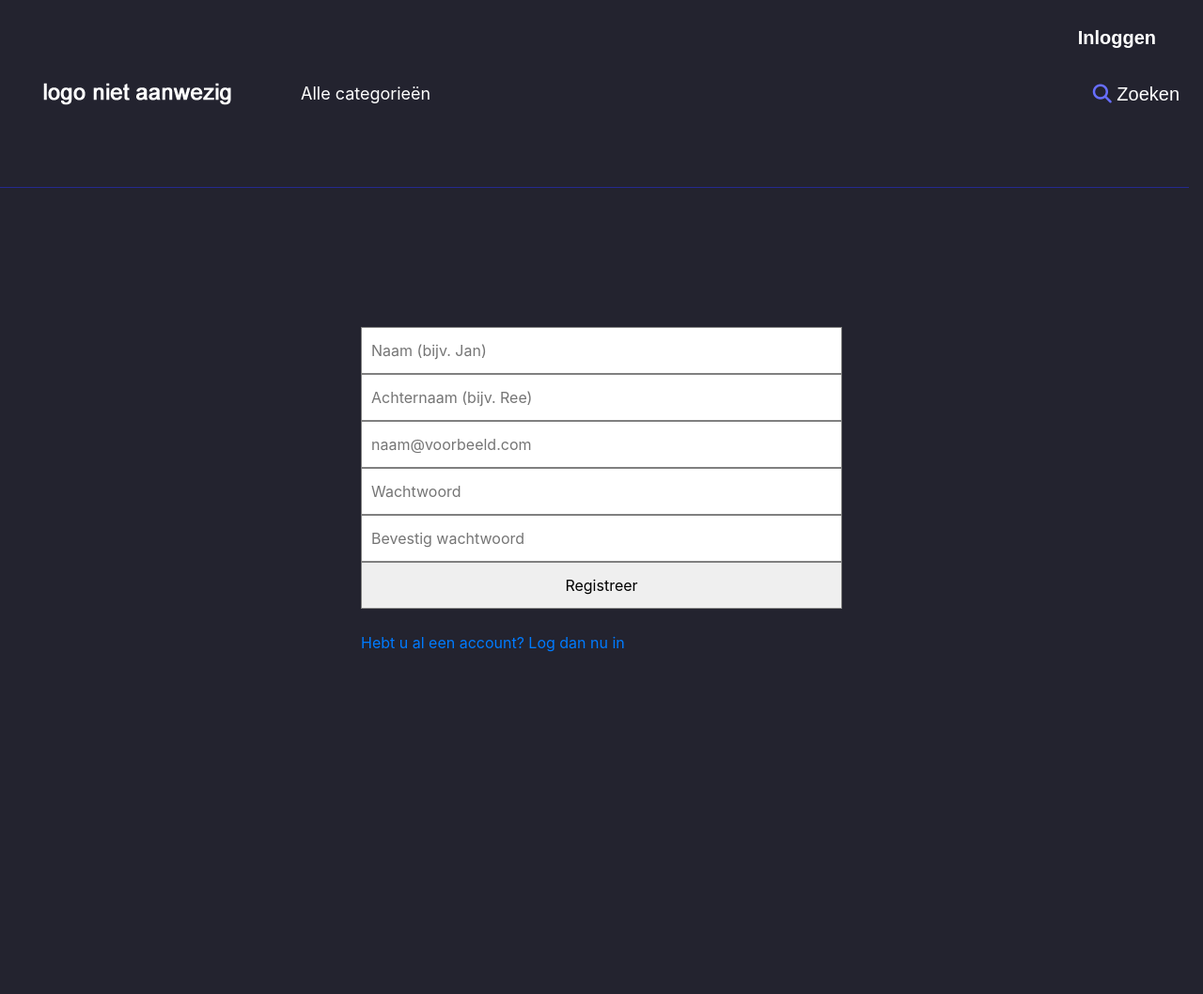
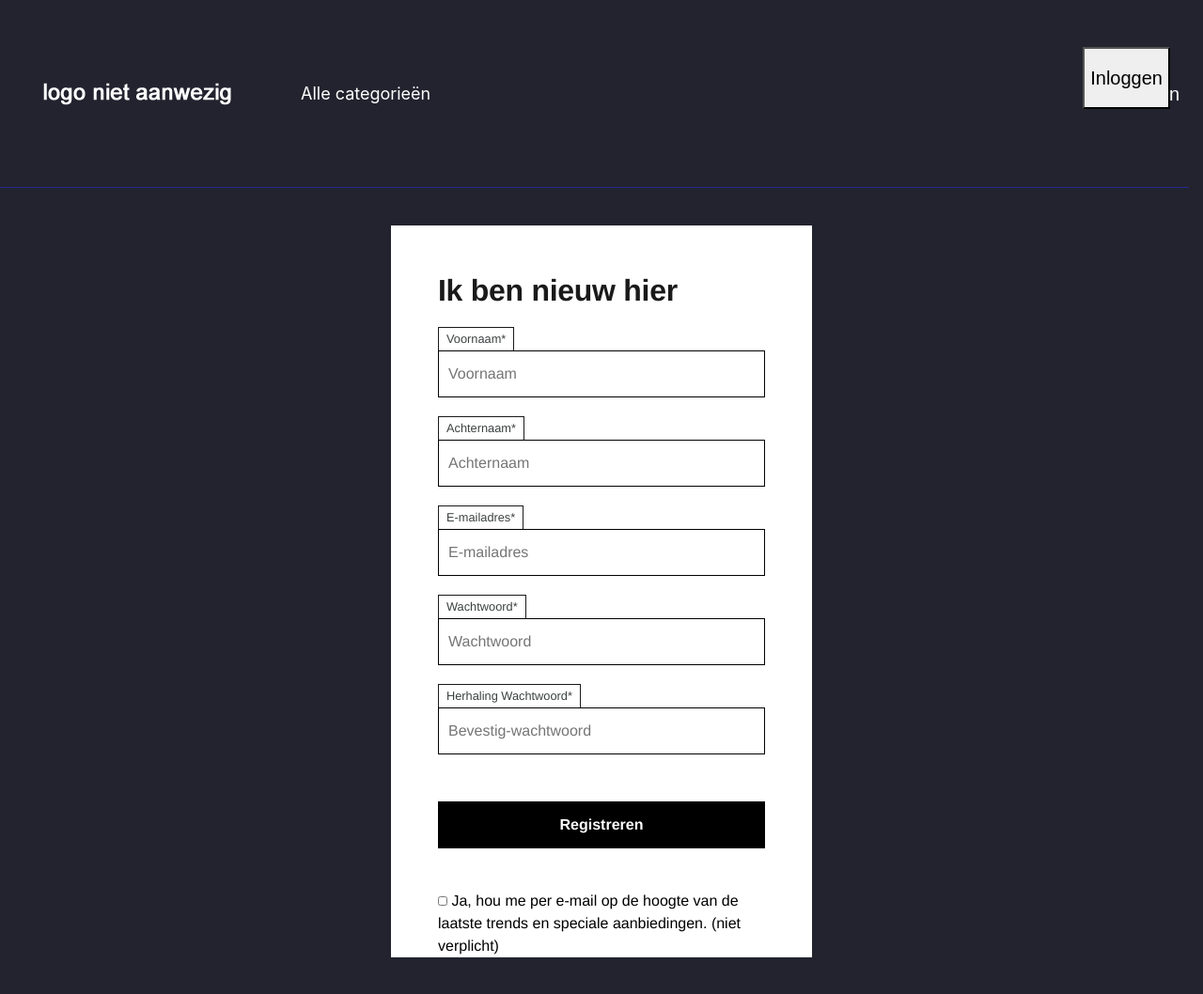
Before and after one commit to mareinvzx/nerdygadgets, a PHP site: page /registreer.php in a window 1280 px wide. Shown: the top 1058 px of the page at 94% size. Run offline with PHP 8.4, Linux system fonts and the light colour scheme; data that the repository does not hold is empty; some libraries are stand-ins or nearby versions; some web fonts are replaced.

Commit message:
login_register

```diff
--- a/Overlaystyles.css
+++ b/Overlaystyles.css
@@ -1,6 +1,6 @@
 body{
     background: #2d7185;
-    font-family: HelveticaNow,Helvetica,sans-serif;;
+    font-family: HelveticaNow,Helvetica,sans-serif;
 }
 .wrap{
 
@@ -165,3 +165,8 @@ i{
     position: center;
     bottom: 30px;
 }
+
+.login_header{
+    margin-top: 200px;
+    top: 20px;
+}
--- a/Public/CSS/Style.css
+++ b/Public/CSS/Style.css
@@ -76,13 +76,13 @@ ul#ul-class-navigation li {
 }
 ul#ul-class-login {
     right: 20px;
-    top: 20px;
+    top: 50px;
     z-index: 69;
-    line-height: 20px;
+    line-height: 60px;
     position: absolute;
 }
 ul#ul-class-login li {
-    color: white;
+    color: red;
     display: inline;
     font-family: pt-sans, sans-serif;
     font-size: 20px;
--- /dev/null
+++ b/Register.css
@@ -0,0 +1,55 @@
+.rgd{
+    font-family: HelveticaNow,Helvetica,sans-serif;
+    width: 35%;
+    margin: auto;
+    margin-top: 40px;
+    background-color: white;
+    padding: 50px 50px 0px 50px;
+}
+.titleregister{
+    font-weight: bold;
+}
+input{
+    margin-bottom: 20px;
+    border-width: 1px;
+    border-color: black;
+}
+.label2{
+    margin-top: 0;
+    margin-bottom: 0;
+    background-color: #fff;
+    border-style: solid;
+    font-size: .8rem;
+    line-height: 1rem;
+    letter-spacing: 0;
+    font-weight: 400;
+    border-left-width: 1px;
+    border-bottom-width: 0;
+    border-right-width: 1px;
+    border-top-width: 1px;
+    border-color: #1a1a1a;
+    padding: 4px 8px;
+    box-sizing: inherit;
+    align-self: flex-start;
+    color: #3c4141;
+}
+.label2:hover{
+    background: black;
+    color: white;
+}
+.regiregi{
+    font-size: 16px;
+    margin-top: 30px;
+    color: #fff;
+    font-weight: bold;
+    background: black;
+    cursor:pointer;
+}
+.emails{
+    color: black;
+}
+input[type='checkbox'] {
+    width:10px;
+    height:10px;
+    margin-bottom: 0;
+}
--- a/header.php
+++ b/header.php
@@ -80,7 +80,7 @@ include "login.php";
         </div>
         <ul id="ul-class-login">
             <li>
-                <button class="openbtn" onclick="openForm()">Inloggen</button>
+                <button onclick="openForm()">Inloggen</button>
             </li>
         </ul>
         <ul id="ul-class-navigation">
--- a/login.php
+++ b/login.php
@@ -1,4 +1,3 @@
-
 <html>
 <head>
     <title> Overlay Signup form</title>
@@ -21,7 +20,7 @@
             <a href="#" class="vergeten">Wachtwoord vergeten?</a>
             <hr class="lijn">
             <h2>Heb je nog geen Nerdygadgets-account?</h2>
-            <input type="button" value="Registreer dan nu" class="regi">
+            <input type="button" onclick="window.location.href='registreer.php'" value="Registreer dan nu" class="regi">
         </form>
     </div>
 </div>
--- a/registreer.php
+++ b/registreer.php
@@ -1,6 +1,5 @@
 <?php
 include __DIR__ . "/header.php";
-
 if(isset($_POST["email"]) && isset($_POST["password"])) {
     if($_POST["email"]!="" && $_POST["password"]!="") {
         // Check de database of deze logingegevens overeenkomen
@@ -13,18 +12,29 @@ if(isset($_POST["email"]) && isset($_POST["password"])) {
 }
 ?>
 
-
-    <div class="loginFrame">
-        <div class="loginArea">
+<head>
+    <title> Overlay Signup form</title>
+    <link rel="stylesheet" href="Register.css"
+</head>
+<body>
+         <div class="rgd">
+             <h2 class="titleregister">Ik ben nieuw hier</h2>
             <form action="" method="POST">
-                <input type="text" name="firstname" placeholder="Naam (bijv. Jan)">
-                <input type="text" name="lastname" placeholder="Achternaam (bijv. Ree)">
-                <input type="email" name="email" placeholder="naam@voorbeeld.com" required>
+                <label class="label2">Voornaam*</label>
+                <input type="text" name="firstname" placeholder="Voornaam">
+                <label class="label2">Achternaam*</label>
+                <input type="text" name="lastname" placeholder="Achternaam">
+                <label class="label2">E-mailadres*</label>
+                <input type="email" name="email" placeholder="E-mailadres" required>
+                <label class="label2">Wachtwoord*</label>
                 <input type="password" name="password" placeholder="Wachtwoord" required>
-                <input type="password" name="matchingpassword" placeholder="Bevestig wachtwoord" required>
-                <input type="submit" value="Registreer"><br><br>
-                <a href="oldlogin.php"> Hebt u al een account? Log dan nu in</a>
+                <label class="label2">Herhaling Wachtwoord*</label>
+                <input type="password" name="matchingpassword" placeholder="Bevestig-wachtwoord" required>
+                <input type="submit" value="Registreren" class="regiregi"><br><br>
+                <div class="emails">
+                    <input type="checkbox" name="emails" value="emailakoord">
+                    Ja, hou me per e-mail op de hoogte van de laatste trends en speciale aanbiedingen. (niet verplicht)
+                </div>
             </form>
         </div>
-    </div>
 </body>
```
